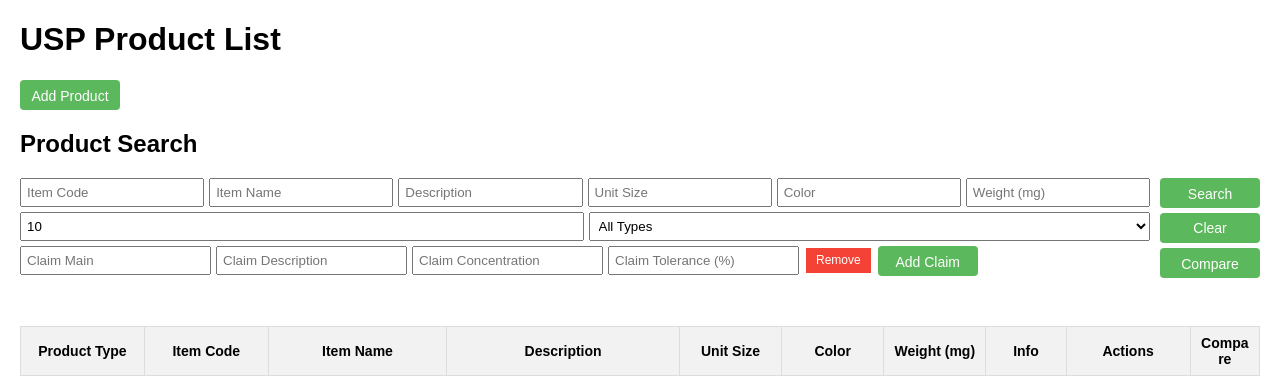
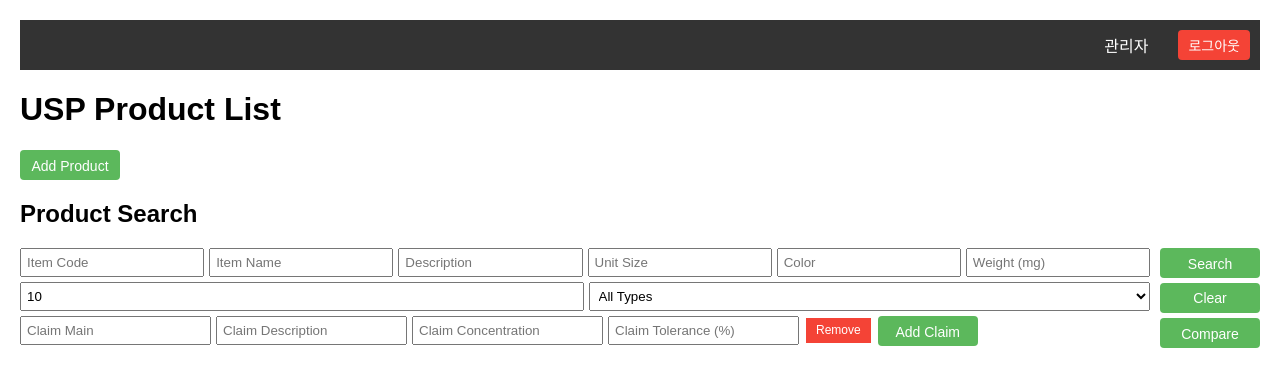
Before and after one commit to Daehwan-Koo/USP-Item-Spec, a Flask app: page /search in a window 1280 px wide. Shown: the top 376 px of the page. Run offline with Flask 3, Linux system fonts and the light colour scheme; the visitor is signed in with stand-in values (Sample User, id 1); data comes from the database, SQL or seed files in the repository; some libraries are stand-ins or nearby versions.

Commit message:
HTML 및 Python 파일 업데이트

```diff
--- a/app.py
+++ b/app.py
@@ -13,8 +13,8 @@ VIEWER_PASSWORD = "usp0123"  # 수정 불가 (열람 전용)
 # 🔹 로그인하지 않으면 모든 페이지에서 로그인 페이지로 강제 이동
 @app.before_request
 def require_login():
-    allowed_routes = ["login", "autocomplete"]  # 자동 완성 라우트 추가
-    if "role" not in session and request.endpoint not in allowed_routes:
+    allowed_routes = ["login", "autocomplete", "static"]  # 자동 완성 및 static 폴더 라우트 추가
+    if "role" not in session and request.endpoint not in allowed_routes and not request.path.startswith('/static'):
         return redirect(url_for("login"))
 
 EXCEL_FILE_PATH = "DB_Excel.xlsx"
@@ -145,10 +145,12 @@ def autocomplete():
 
     return jsonify(suggestions)
 
-
-
 @app.route('/add', methods=['GET', 'POST'])
 def add_product():
+    if "role" not in session or session["role"] != "admin":
+        flash("권한이 없습니다.", "danger")
+        return redirect(url_for("index"))
+
     if request.method == 'POST':
         item_code = request.form['item_code']
         item_name = request.form['item_name']
@@ -223,14 +225,11 @@ def logout():
     flash("로그아웃했습니다.", "info")
     return redirect(url_for("login"))
 
-
 @app.route('/edit/<item_code>', methods=['GET', 'POST'])
 def edit_product(item_code):
-    if "role" not in session:
-        return redirect(url_for("login"))  # 로그인 안 한 경우 로그인 페이지로 이동
-    if session["role"] != "admin":
-        flash("수정 권한이 없습니다!", "danger")
-        return redirect(url_for("index"))  # 관리자만 수정 가능
+    if "role" not in session or session["role"] != "admin":
+        flash("권한이 없습니다.", "danger")
+        return redirect(url_for("index"))
 
     conn = sqlite3.connect(DB_FILE_PATH)
     cursor = conn.cursor()
@@ -316,11 +315,9 @@ def edit_product(item_code):
 
 @app.route('/delete/<item_code>')
 def delete_product(item_code):
-    if "role" not in session:
-        return redirect(url_for("login"))  # 로그인하지 않은 사용자는 로그인 페이지로 이동
-    if session["role"] != "admin":
-        flash("삭제 권한이 없습니다!", "danger")
-        return redirect(url_for("index"))  # 관리자만 삭제 가능
+    if "role" not in session or session["role"] != "admin":
+        flash("권한이 없습니다.", "danger")
+        return redirect(url_for("index"))
 
     conn = sqlite3.connect(DB_FILE_PATH)
     cursor = conn.cursor()
@@ -362,6 +359,7 @@ def index():
     cursor = conn.cursor()
     cursor.execute('SELECT item_code, item_name, description, unit_size, color, weight, dosage, remark FROM products ORDER BY item_code ASC')
     products = cursor.fetchall()
+    products = [(p[0], p[1], p[2], p[3], p[4], p[5], p[6], p[7] if p[7] is not None else '') for p in products]
 
     product_categories = {}
     for product in products:
--- a/templates/index.html
+++ b/templates/index.html
@@ -51,15 +51,14 @@
 
         .tooltip .tooltiptext {
             visibility: hidden;
-            width: 250px;
+            width: 400px; /* 더 넓은 공간을 제공 */
             background-color: #333;
             color: #fff;
-            text-align: left;
+            text-align: center; /* 텍스트 가운데 정렬 */
             border-radius: 6px;
             padding: 5px;
             position: absolute;
             z-index: 1000;
-            /* 다른 요소 위에 표시 */
             bottom: 125%;
             left: 50%;
             transform: translateX(-50%);
@@ -194,13 +193,14 @@
             border-collapse: collapse;
             margin-top: 10px;
             color: white;
+            text-align: center; /* 표 안의 내용을 가운데 정렬 */
         }
 
         .tooltip .tooltiptext table th,
         .tooltip .tooltiptext table td {
             border: 1px solid #ddd;
             padding: 5px;
-            text-align: left;
+            text-align: center; /* th, td 안의 텍스트를 가운데 정렬 */
             color: white;
         }
 
@@ -345,10 +345,76 @@
             width: 5%;
             text-align: center;
         }
+
+        /* 상단 바 스타일 */
+        .top-bar {
+            background-color: #333;
+            color: white;
+            padding: 10px;
+            display: flex;
+            justify-content: space-between;
+            align-items: center;
+        }
+
+        .top-bar-title {
+            font-size: 1.2em;
+            font-weight: bold;
+        }
+
+        .top-bar a {
+            color: white;
+            text-decoration: none;
+            margin-left: 20px;
+        }
+
+        .top-bar a:hover {
+            text-decoration: underline;
+        }
+
+        .top-bar-info {
+            display: flex;
+            align-items: center;
+        }
+
+        .top-bar-info span {
+            margin-right: 10px;
+        }
+
+        /* 로그아웃 버튼 스타일 */
+        .logout-button {
+            background-color: #f44336;
+            color: white;
+            border: none;
+            border-radius: 4px;
+            cursor: pointer;
+            font-size: 14px;
+            padding: 5px 10px;
+            text-decoration: none;
+        }
+
+        .logout-button:hover {
+            background-color: #d32f2f;
+        }
     </style>
 </head>
 
 <body>
+    <div class="top-bar">
+        <div class="top-bar-title">
+
+        </div>
+        <div class="top-bar-info">
+            <span>
+                {% if session['role'] == 'admin' %}
+                    관리자
+                {% elif session['role'] == 'viewer' %}
+                    열람 전용
+                {% endif %}
+            </span>
+            <a href="{{ url_for('logout') }}" class="logout-button">로그아웃</a>
+        </div>
+    </div>
+
     <h1>USP Product List</h1>
     {% with messages = get_flashed_messages(with_categories=true) %}
         {% if messages %}
@@ -396,6 +462,7 @@
                         <input type="text" name="claim_description[]" class="claim-description-input" placeholder="Claim Description">
                         <input type="number" name="claim_concentration[]" placeholder="Claim Concentration">
                         <input type="number" name="claim_concentration_tolerance[]" placeholder="Claim Tolerance (%)">
+                        <button type="button
                         <button type="button" class="remove-claim-search" onclick="removeClaimSearch(this)">Remove</button>
                     </div>
                 {% endif %}
@@ -467,7 +534,7 @@
                                         </table>
                                     </span>
                                 </div>
-                                {% if product[7] %}
+                                {% if product[7] is not none and product[7] != 'None' and product[7]|trim != '' %}
                                     <div class="tooltip remark-tooltip" data-container="body">
                                         <span><i class="fas fa-exclamation-circle exclamation-icon"></i></span>
                                         <span class="tooltiptext">
```
Also changed, not shown: templates/edit.html (+22 -0 lines), templates/login.html (+51 -17 lines).
